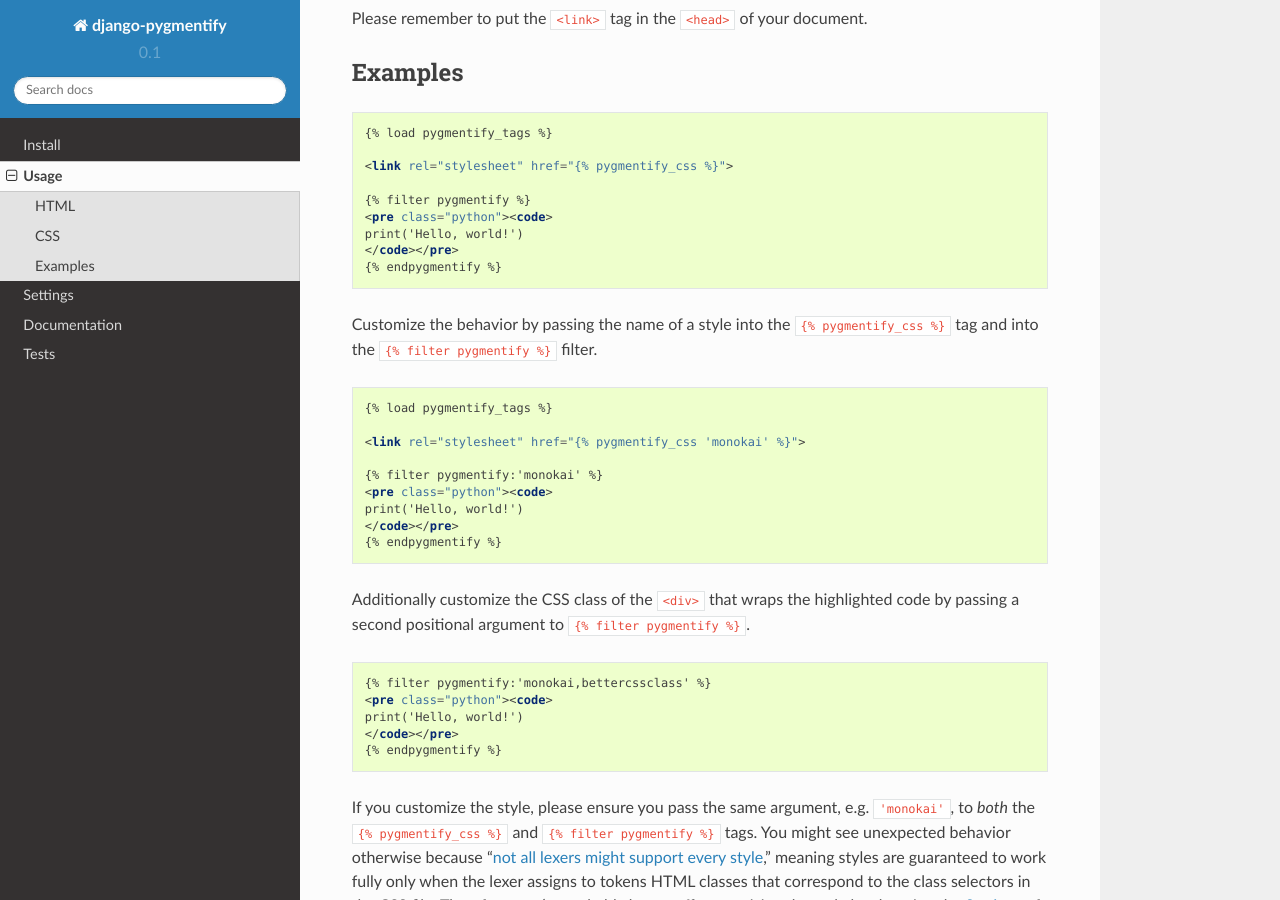
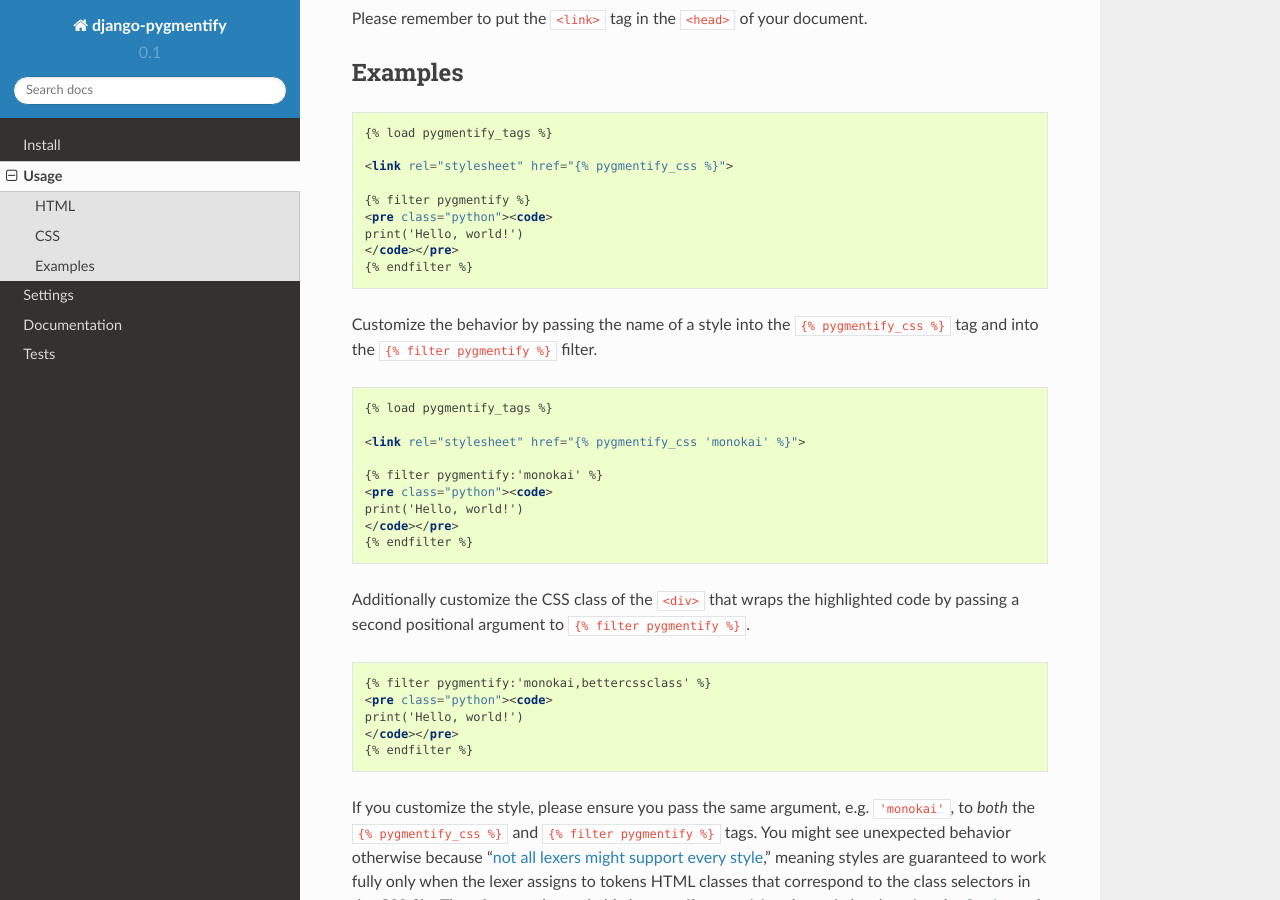
Before and after one commit to richardcornish/django-pygmentify, a Sphinx documentation site: the page built from docs/usage.rst, in a window 1280 px wide and 900 px high, scrolled down 1439 px. Built offline with Sphinx 7.4.7 and the Read the Docs theme 2.0.0, drawn with Linux system fonts in a browser that asks for light colours; some of the changed text lies outside the part shown.

Commit message:
Fixed more endfilter typos

```diff
--- a/README.rst
+++ b/README.rst
@@ -49,7 +49,7 @@
    <pre class="python"><code>
    print('Hello, world!')
    </code></pre>
-   {% endpygmentify %}
+   {% endfilter %}
 
 Result:
 
--- a/docs/usage.rst
+++ b/docs/usage.rst
@@ -20,7 +20,7 @@
    <pre class="python"><code>
    print('Hello, world!')
    </code></pre>
-   {% endpygmentify %}
+   {% endfilter %}
 
 Result:
 
@@ -75,7 +75,7 @@
    <pre class="python"><code>
    print('Hello, world!')
    </code></pre>
-   {% endpygmentify %}
+   {% endfilter %}
 
 Customize the behavior by passing the name of a style into the ``{% pygmentify_css %}`` tag and into the ``{% filter pygmentify %}`` filter.
 
@@ -89,7 +89,7 @@
    <pre class="python"><code>
    print('Hello, world!')
    </code></pre>
-   {% endpygmentify %}
+   {% endfilter %}
 
 Additionally customize the CSS class of the ``<div>`` that wraps the highlighted code by passing a second positional argument to ``{% filter pygmentify %}``.
 
@@ -99,7 +99,7 @@
    <pre class="python"><code>
    print('Hello, world!')
    </code></pre>
-   {% endpygmentify %}
+   {% endfilter %}
 
 If you customize the style, please ensure you pass the same argument, e.g. ``'monokai'``, to *both* the ``{% pygmentify_css %}`` and ``{% filter pygmentify %}`` tags. You might see unexpected behavior otherwise because "`not all lexers might support every style <http://pygments.org/docs/styles/>`_," meaning styles are guaranteed to work fully only when the lexer assigns to tokens HTML classes that correspond to the class selectors in the CSS file. Therefore, you're probably better off customizing the style by changing the :ref:`settings` of the project. Template tag arguments take precedence over settings. Also see :ref:`settings` for creating your own styles.
 
```
